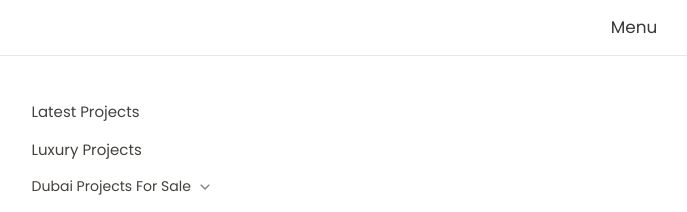
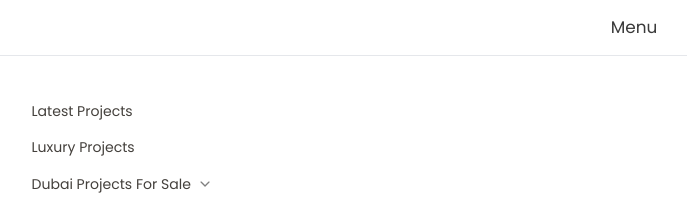
Before and after one commit to arefinite/real-estate, a React (Vite) app: page /navigation in a window 1280 px wide. Shown: the top 212 px of the page, without its empty margins (6-693 px from the left). Built offline with nearby package versions, Linux system fonts and the light colour scheme; some icons are missing.

Commit message:
nav update

```diff
--- a/src/pages/Navigation.jsx
+++ b/src/pages/Navigation.jsx
@@ -21,13 +21,13 @@
 			</div>
 			<hr className='w-screen' />
 			<div className='px-10 space-y-2 text-stone-700'>
-				<h1 className='mt-12 text-base'>
+				<h1 className='mt-12 nav-item'>
 					<Link to='/project-details'>
 						<span>Latest Projects</span>
 					</Link>
 				</h1>
 
-				<h1 className='text-base'>
+				<h1 className='nav-item'>
 					<Link to='/project-details'>
 						<span>Luxury Projects</span>
 					</Link>
```
